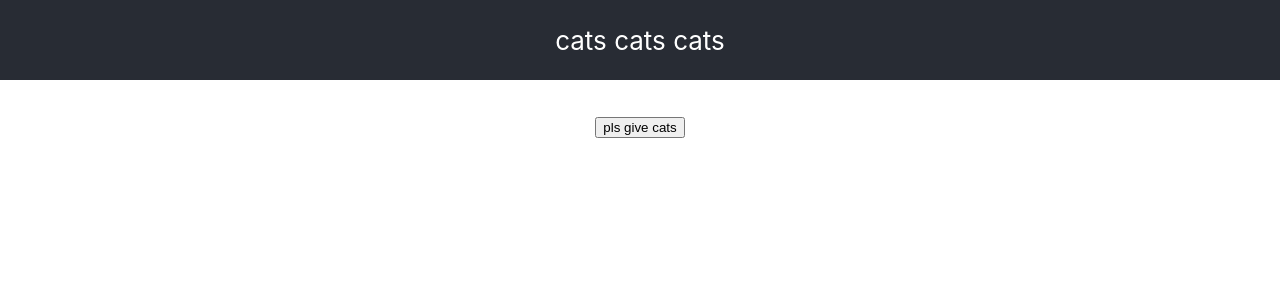
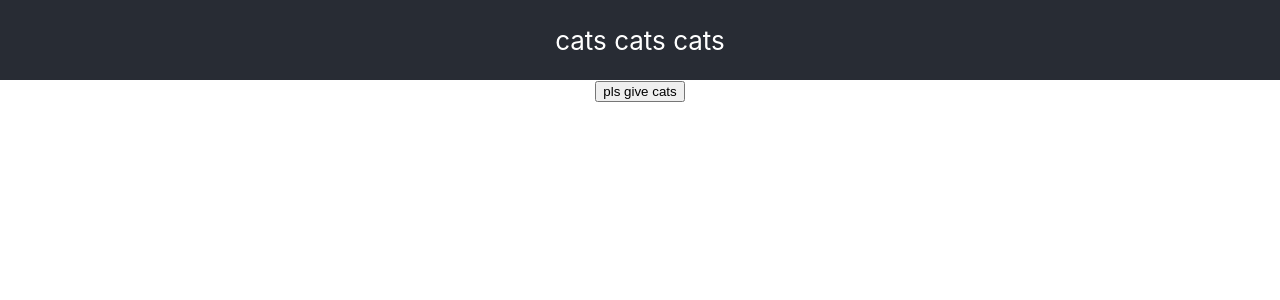
Before and after one commit to linseyjayne/cats-project, a React (Create React App) app: page / in a window 1280 px wide. Shown: the top 300 px of the page. Built offline with nearby package versions, Linux system fonts and the light colour scheme.

Commit message:
simply map out the cat facts

```diff
--- a/src/App.js
+++ b/src/App.js
@@ -1,19 +1,29 @@
 import React from 'react';
 import './App.css';
+import isEmpty from 'lodash/isEmpty';
+
+
+function CatFacts(data) {
+  if (isEmpty(data.facts)) return null;
+  const items = data.facts.map((fact) =>
+    <li key={fact.id}>{fact.fact}</li>);
+  return (
+    <ul>{items}</ul>
+  );
+}
 
 class App extends React.Component {
   render(){
     const { facts, handleCatsClick } = this.props;
-    console.log(facts);
     return (
       <div className="App">
         <header className="App-header">
           cats cats cats
         </header>
-        <p>
-          <br />
+          <div>
           <button onClick={handleCatsClick}>pls give cats</button>
-        </p>
+          <CatFacts facts={facts} />
+          </div>
       </div>
     );
   }
```
